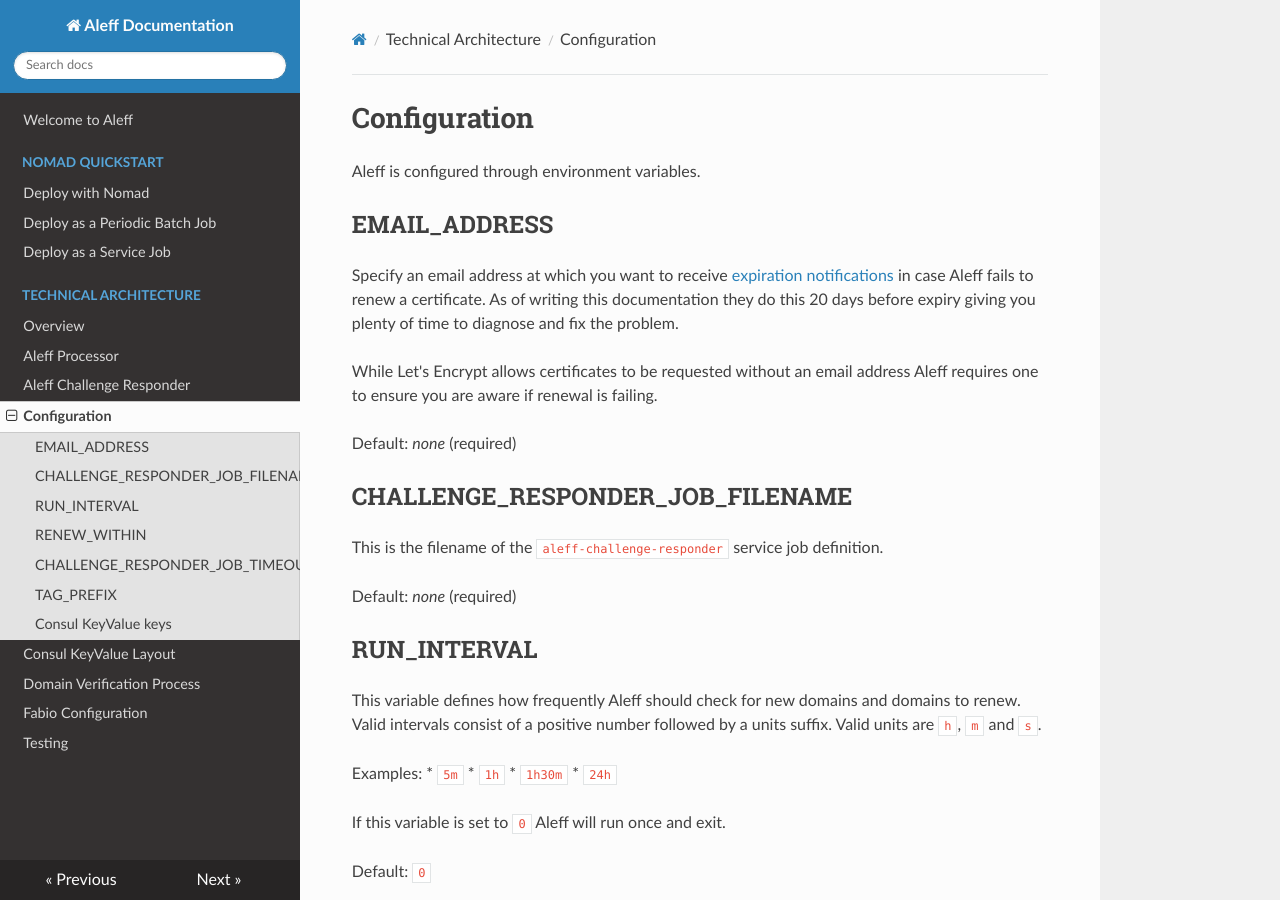
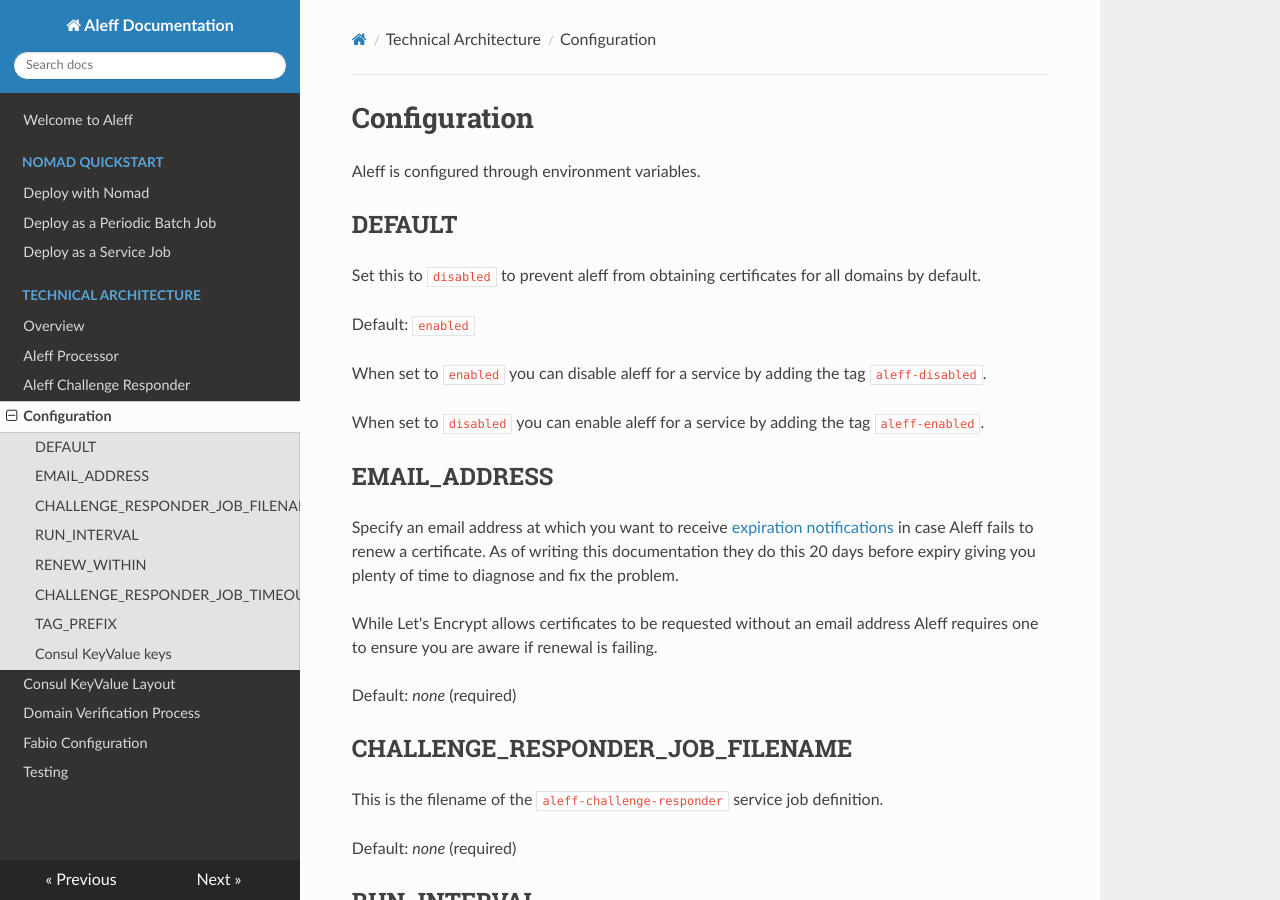
Before and after one commit to stut/aleff.dev, an MkDocs documentation site: the page built from docs/technical-architecture/configuration.md, in a window 1280 px wide and 900 px high. Built offline with MkDocs 1.6.1, drawn with Linux system fonts in a browser that asks for light colours; nearby versions of some CDN libraries.

Commit message:
Added the `DEFAULT` configuration option.

```diff
--- a/docs/technical-architecture/configuration.md
+++ b/docs/technical-architecture/configuration.md
@@ -1,6 +1,16 @@
 # Configuration
 
 Aleff is configured through environment variables.
+
+## DEFAULT
+
+Set this to `disabled` to prevent aleff from obtaining certificates for all domains by default.
+
+Default: `enabled`
+
+When set to `enabled` you can disable aleff for a service by adding the tag `aleff-disabled`.
+
+When set to `disabled` you can enable aleff for a service by adding the tag `aleff-enabled`.
 
 ## EMAIL_ADDRESS
 
```
